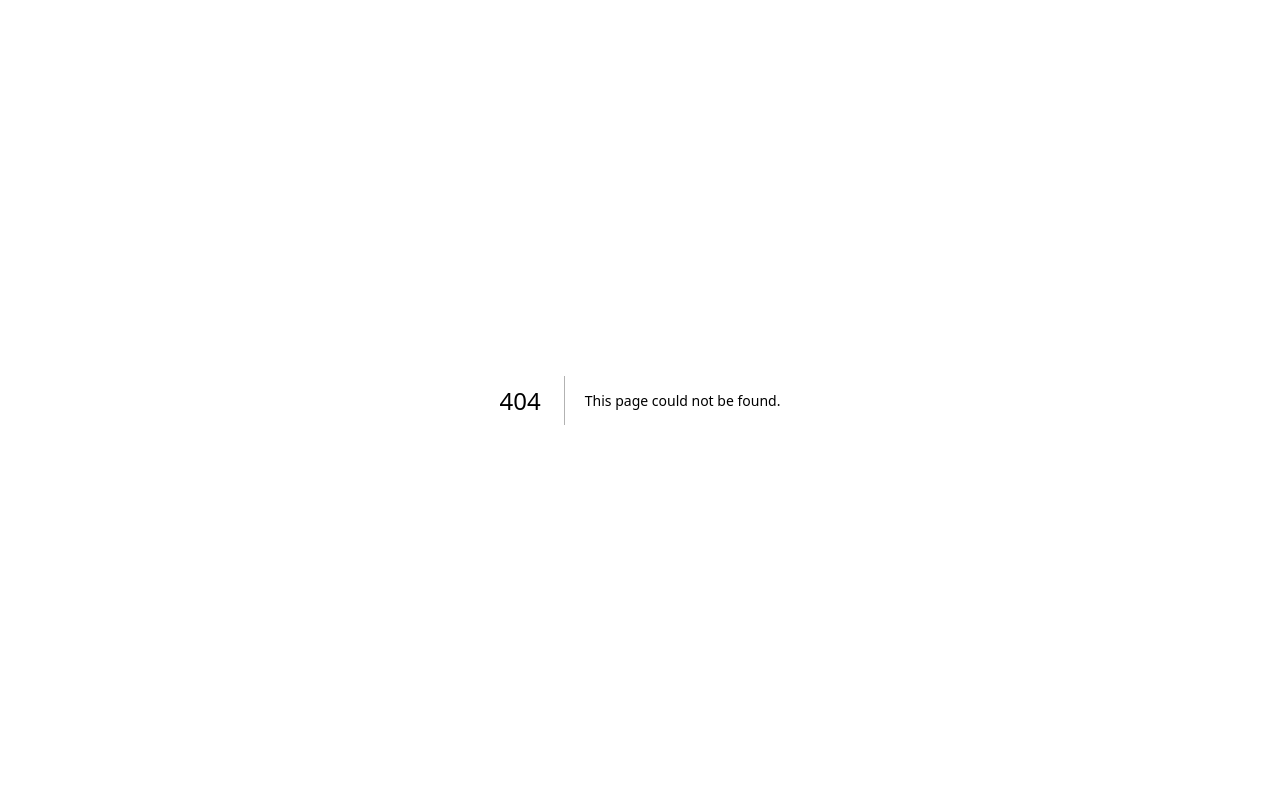
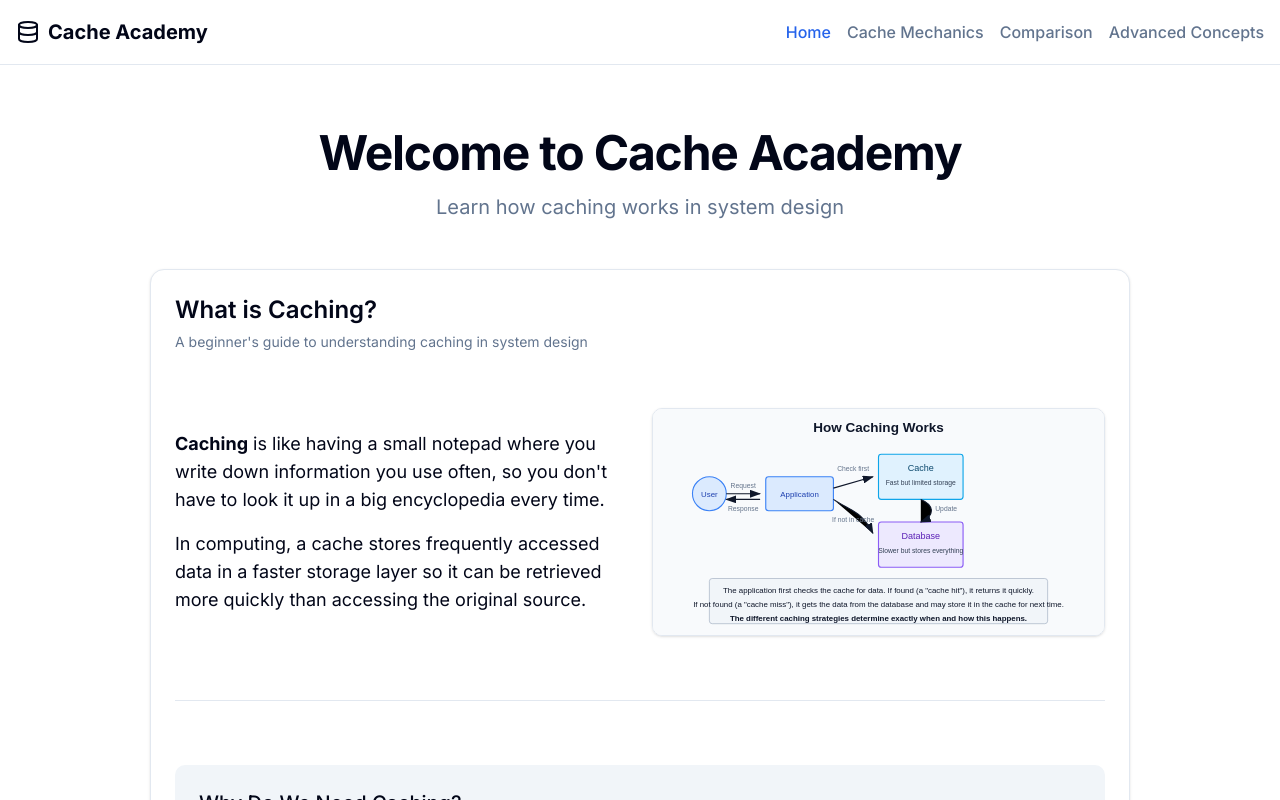
Before and after one commit to ThunderXBlitZ/cache-academy, a Next.js app: page /cache-academy/ in a window 1280 px wide. Before the commit this address had no page. Shown: the top 800 px of the page. Built offline with nearby package versions, Linux system fonts and the light colour scheme.

Commit message:
fix basepath and relative paths

```diff
--- a/app/cache-mechanics/page.tsx
+++ b/app/cache-mechanics/page.tsx
@@ -14,7 +14,7 @@ export default function CacheMechanicsPage() {
         <div className="flex h-16 items-center justify-between py-4">
           <div className="flex items-center pl-4 gap-2">
             <Database className="h-6 w-6" />
-            <h1><a className="text-xl font-bold" href='/'>Cache Academy</a></h1>
+            <h1><a className="text-xl font-bold" href='/cache-academy'>Cache Academy</a></h1>
           </div>
           <nav className="flex items-center pr-4 gap-4">
             <Link href="/" className="font-medium text-muted-foreground hover:text-primary">
--- a/app/comparison/page.tsx
+++ b/app/comparison/page.tsx
@@ -13,7 +13,7 @@ export default function ComparisonPage() {
         <div className="flex h-16 items-center justify-between py-4">
           <div className="flex items-center pl-4 gap-2">
             <Database className="h-6 w-6" />
-            <h1><a className="text-xl font-bold" href='/'>Cache Academy</a></h1>
+            <h1><a className="text-xl font-bold" href='/cache-academy'>Cache Academy</a></h1>
           </div>
           <nav className="flex items-center pr-4 gap-4">
             <Link href="/" className="font-medium text-muted-foreground hover:text-primary">
--- a/app/page.tsx
+++ b/app/page.tsx
@@ -18,7 +18,7 @@ export default function HomePage() {
         <div className="flex h-16 items-center justify-between py-4">
           <div className="flex items-center pl-4 gap-2">
             <Database className="h-6 w-6" />
-            <h1><a className="text-xl font-bold" href='/'>Cache Academy</a></h1>
+            <h1><a className="text-xl font-bold" href='/cache-academy/'>Cache Academy</a></h1>
           </div>
           <nav className="flex items-center pr-4 gap-4">
             <Link href="/" className="font-medium text-primary">
@@ -64,7 +64,7 @@ export default function HomePage() {
                     </div>
                     <div className="md:w-1/2">
                       <Image
-                        src="/images/caching-simplified.svg"
+                        src="/cache-academy/images/caching-simplified.svg"
                         alt="How Caching Works"
                         width={500}
                         height={300}
--- a/next.config.ts
+++ b/next.config.ts
@@ -3,8 +3,8 @@ import type { NextConfig } from "next";
 const nextConfig: NextConfig = {
   output: 'export',
   distDir: 'build',
-  basePath: process.env.NODE_ENV === 'production' ? '/cache-academy' : '',
-  assetPrefix: process.env.NODE_ENV === 'production' ? '/cache-academy/' : '',
+  basePath: '/cache-academy',
+  assetPrefix: '/cache-academy/',
   trailingSlash: true,
   images: {
     unoptimized: true, // Required for static export
```
